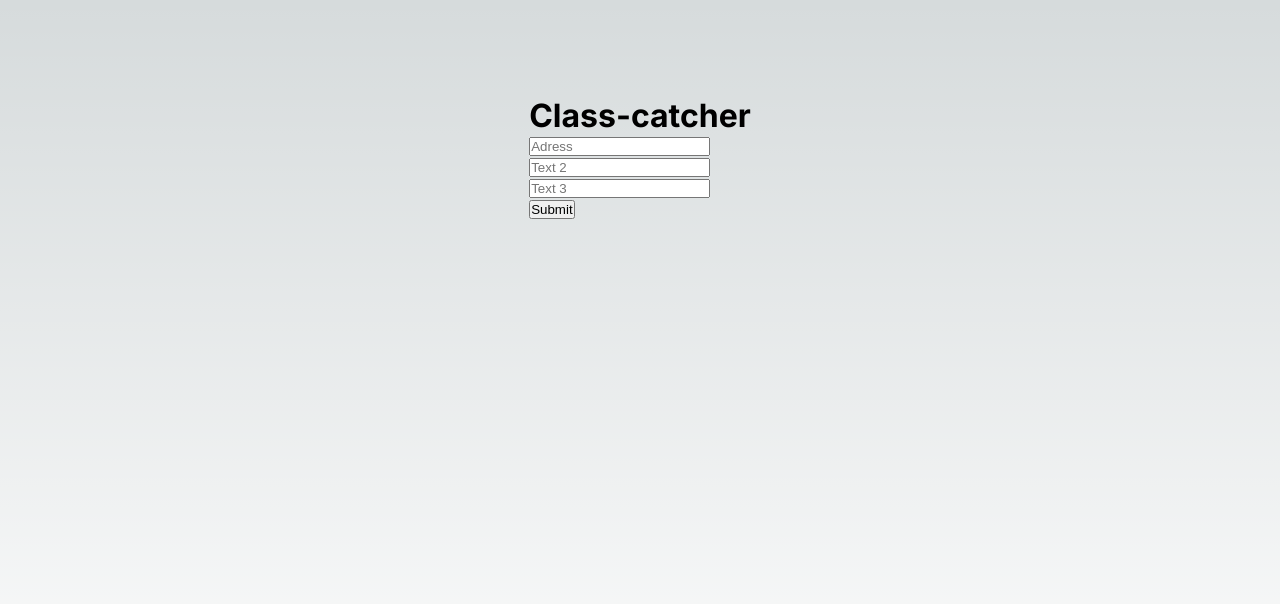
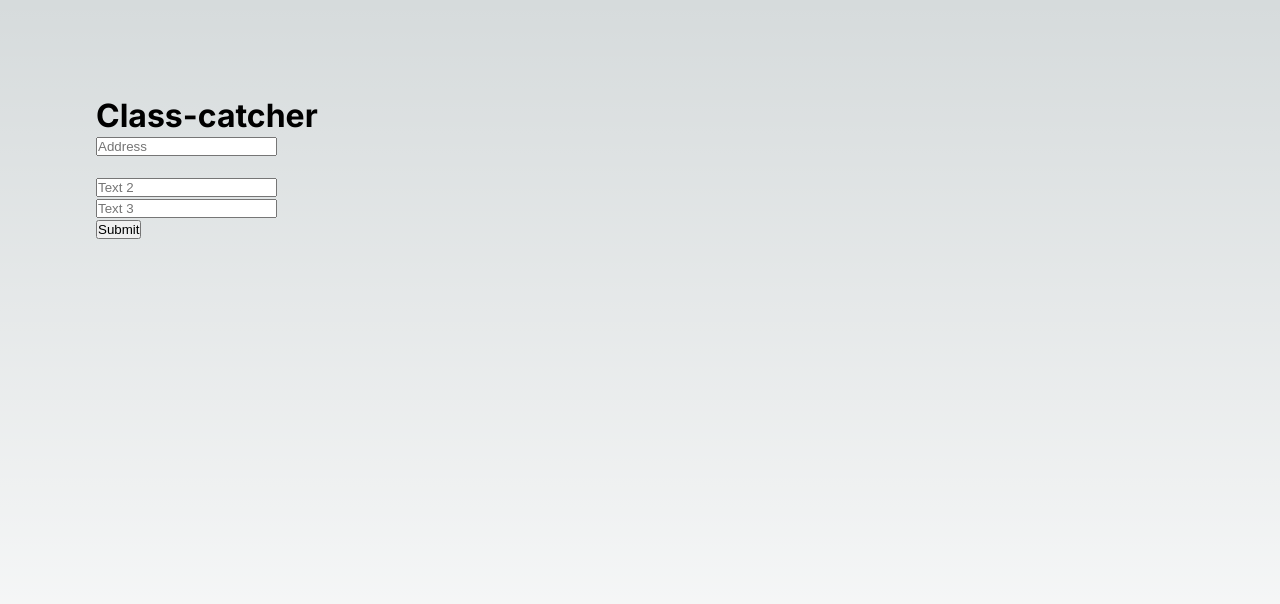
Before and after one commit to EfimSo/class-catcher, a Next.js app in the folder class-catcher-frontend/: page / in a window 1280 px wide. Shown: the top 604 px of the page. Built offline with nearby package versions, Linux system fonts and the light colour scheme.

Commit message:
added AddressSearch.tsx for creating a dropdown menu of all the major BU dorms through live searching.  Modified textbox.tsx by importing AddressSearch and allowed address textbox to use the dropdown menu function.  Modified page.module.css and added styles for the dropdown menu

```diff
--- /dev/null
+++ b/class-catcher-frontend/src/app/AddressSearch.tsx
@@ -0,0 +1,62 @@
+import React, { useState, ChangeEvent, MouseEvent } from 'react';
+import styles from './page.module.css';
+
+interface AddressSearchProps {
+  onAddressSelected: (address: string) => void;
+}
+
+function AddressSearch({ onAddressSelected }: AddressSearchProps) {
+  const [input, setInput] = useState('');
+  const [filteredAddresses, setFilteredAddresses] = useState<string[]>([]);
+  const addressData = ['Warren Towers', 'West Campus, Claflin Hall', 'West Campus, Sleeper Hall',
+  'West Campus, Rich Hall', 'Myles Standish Hall', 'Kilachand Hall', 'The Towers', 'Danielsen Hall',
+  '1019 Commonwealth Ave', '575 Commonwealth Ave (Hojo)'];
+
+  const handleInputChange = (e: ChangeEvent<HTMLInputElement>) => {
+    const userInput = e.target.value;
+    setInput(userInput);
+
+    // Filter and update filteredAddresses based on userInput
+    const filtered = addressData.filter((address) =>
+      address.toLowerCase().includes(userInput.toLowerCase())
+    );
+    setFilteredAddresses(filtered);
+  };
+
+  const handleAddressClick = (address: string, e: MouseEvent) => {
+    e.preventDefault();
+    onAddressSelected(address);
+    setInput(address);
+    setFilteredAddresses([]); // Close the dropdown when an address is clicked
+  };
+
+  const renderAddresses = () => {
+    if (filteredAddresses.length === 0) {
+      return null;
+    }
+
+    return (
+      <ul className={styles['address-dropdown']}>
+        {filteredAddresses.map((address, index) => (
+          <li key={index} onClick={(e) => handleAddressClick(address, e)}>
+            {address}
+          </li>
+        ))}
+      </ul>
+    );
+  };
+
+  return (
+    <div className={styles['address-search']}>
+      <input
+        type="text"
+        value={input}
+        onChange={handleInputChange}
+        placeholder="Address"
+      />
+      {renderAddresses()}
+    </div>
+  );
+}
+
+export default AddressSearch;
--- a/class-catcher-frontend/src/app/page.module.css
+++ b/class-catcher-frontend/src/app/page.module.css
@@ -280,3 +280,28 @@
     transform: rotate(0deg);
   }
 }
+
+.address-search {
+  position: relative;
+  width: 100%;
+  margin-bottom: 20px;
+}
+
+.address-dropdown {
+  list-style: none;
+  padding: 0;
+  margin: 0;
+  background: white;
+  border: 1px solid #ccc;
+  max-height: 100px;
+  overflow-y: auto;
+}
+
+.address-dropdown li {
+  padding: 8px;
+  cursor: pointer;
+}
+
+.address-dropdown li:hover {
+  background: #f0f0f0;
+}
--- a/class-catcher-frontend/src/app/textbox.tsx
+++ b/class-catcher-frontend/src/app/textbox.tsx
@@ -1,6 +1,6 @@
 import React, { useState, ChangeEvent, FormEvent } from 'react';
 import styles from './page.module.css'
-
+import AddressSearch from './AddressSearch';
 
 interface TextValues {
   adress: string;
@@ -19,6 +19,11 @@ const CustomTextBox: React.FC = () => {
     setTextValues({ ...textValues, [e.target.name]: e.target.value });
   };
 
+  const handleAddressSelected = (address: string) => {
+    // Set the selected address in the state
+    setTextValues({ ...textValues, adress: address });
+  };
+
   const handleSubmit = (e: FormEvent<HTMLFormElement>) => {
     e.preventDefault();
     console.log('Submitted Values:', textValues);
@@ -26,18 +31,9 @@ const CustomTextBox: React.FC = () => {
   };
 
   return (
-    <div>
-
+    <div className={styles['address-search']}>
       <h1>Class-catcher</h1>
-      <form onSubmit={handleSubmit}>
-        <input
-          type="text"
-          name="adress"
-          value={textValues.adress}
-          onChange={handleTextChange}
-          placeholder="Adress"
-        />
-        <br />
+      <AddressSearch onAddressSelected={handleAddressSelected} />
       <input
         type="text"
         name="text2"
@@ -54,6 +50,7 @@ const CustomTextBox: React.FC = () => {
         placeholder="Text 3"
       />
       <br />
+      <form onSubmit={handleSubmit}>
         <button type="submit">Submit</button>
       </form>
     </div>
```
Lines whose indentation alone changed are shown as unchanged.
